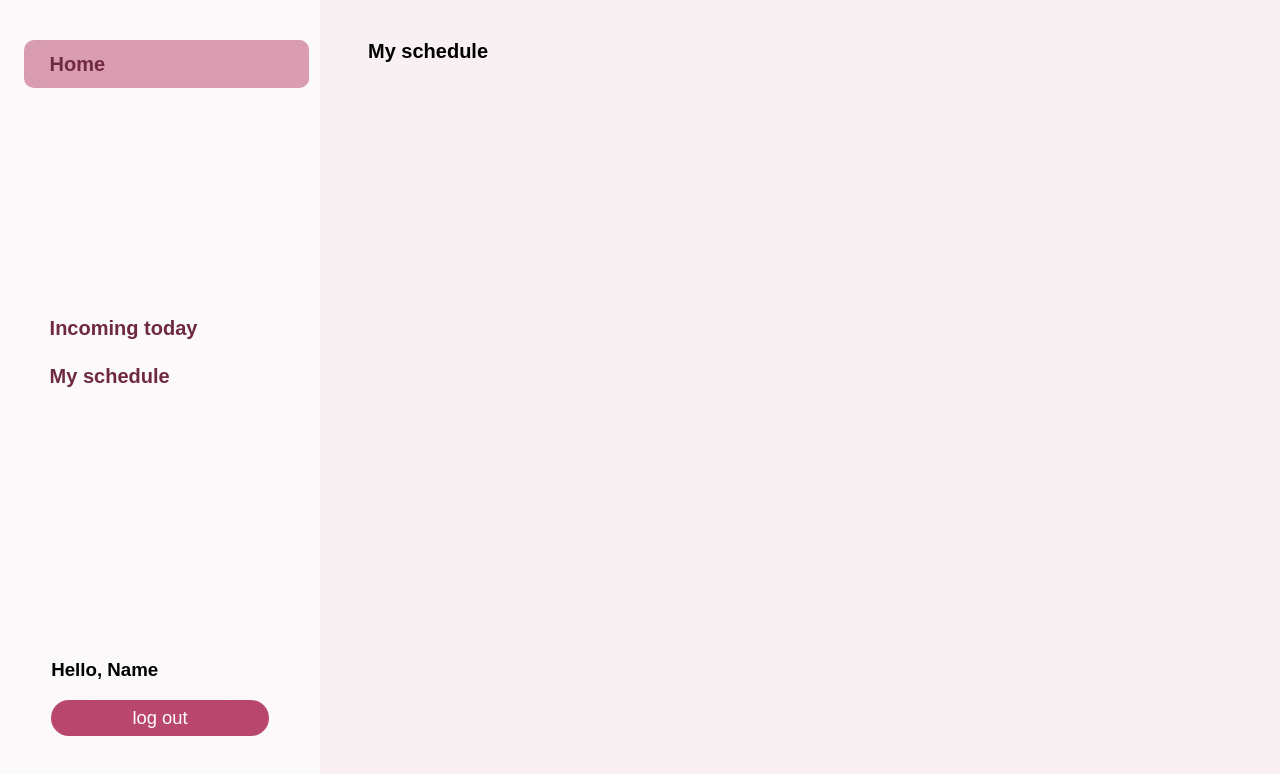
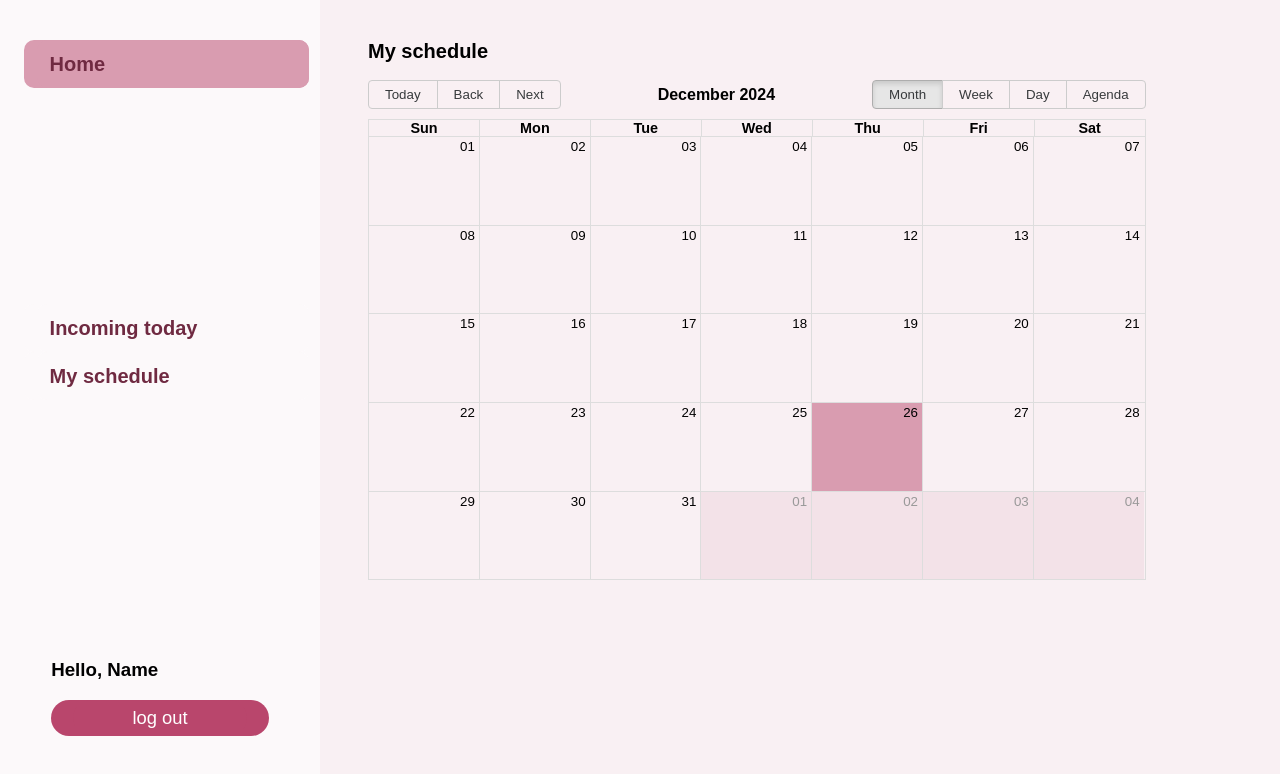
Before and after one commit to achwi00/vetclinic-front, a React (Create React App) app: page /dashboard/my-schedule in a window 1280 px wide. Shown: the top 774 px of the page. Built offline with nearby package versions, Linux system fonts and the light colour scheme.

Commit message:
[Chore] added react big calendar lib

```diff
--- a/package.json
+++ b/package.json
@@ -6,7 +6,9 @@
     "@testing-library/jest-dom": "^5.17.0",
     "@testing-library/react": "^13.4.0",
     "@testing-library/user-event": "^13.5.0",
+    "date-fns": "^4.1.0",
     "react": "^18.3.1",
+    "react-big-calendar": "^1.17.1",
     "react-dom": "^18.3.1",
     "react-router-dom": "^6.27.0",
     "react-scripts": "5.0.1",
@@ -35,6 +37,8 @@
       "last 1 firefox version",
       "last 1 safari version"
     ],
-    "proxy": ["http://localhost:8080"]
+    "proxy": [
+      "http://localhost:8080"
+    ]
   }
 }
--- a/src/App.js
+++ b/src/App.js
@@ -18,6 +18,8 @@
 import DashboardAddVaccination from "./views/vet_dashboard/DashboardAddVaccination";
 import DashboardVisitSchedules from "./views/receptionist_dashboard/DashboardVisitSchedules";
 import DashboardNewVisitForReception from "./views/receptionist_dashboard/DashboardNewVisitForReception";
+
+import 'react-big-calendar/lib/css/react-big-calendar.css';
 
 function App() {
   return (
--- a/src/styles/dashboard.css
+++ b/src/styles/dashboard.css
@@ -1,3 +1,4 @@
+
 :root{
     --main-color: #F9F0F3;
     --lively-pink: #B9466C;
@@ -8,6 +9,7 @@
     --mid-pink: #E8C1CE;
     --dreamy-pink: #F1D9E1;
 }
+
 .side-menu-holder{
     display: flex;
     align-items: center;
@@ -149,3 +151,14 @@
 .forms-longest{
     height: 62%;
 }
+.calendar-holder{
+    height: 50%;
+    width: 90%;
+}
+/*Overriden react big calendar styles*/
+.rbc-today {
+    background-color: var(--violet-pink) !important;
+}
+.rbc-off-range-bg{
+    background-color: var(--washed-out-pink) !important;
+}
--- a/src/views/vet_dashboard/DashboardMySchedule.js
+++ b/src/views/vet_dashboard/DashboardMySchedule.js
@@ -1,8 +1,15 @@
 import React, {useContext} from "react";
+import { Calendar, dateFnsLocalizer } from 'react-big-calendar'
 import '../../index.css'
 import '../../../src/styles/dashboard.css'
 import SideMenu from "../../component/SideMenu";
 import {UserContext} from "../../UserContext";
+import format from 'date-fns/format'
+import parse from 'date-fns/parse'
+import startOfWeek from 'date-fns/startOfWeek'
+import getDay from 'date-fns/getDay'
+import enUS from 'date-fns/locale/en-US'
+
 
 function DashBoardHome(){
     const {user} = useContext(UserContext);
@@ -11,6 +18,17 @@
         {label: 'Incoming today', href:'/dashboard/incoming'},
         {label: 'My schedule', href:'/dashboard/my-schedule'},
     ]
+    const locales = {
+        'en-US': enUS,
+    }
+
+    const localizer = dateFnsLocalizer({
+        format,
+        parse,
+        startOfWeek,
+        getDay,
+        locales,
+    })
 
     return(
         <div className="all-holder">
@@ -18,7 +36,14 @@
             <div className="content-holder">
                 <div className="centring-main">
                     <h2 className="site-tracker">My schedule</h2>
-
+                    <div className="calendar-holder">
+                        <Calendar
+                            localizer={localizer}
+                            startAccessor="start"
+                            endAccessor="end"
+                            style={{ height: 500 }}
+                        />
+                    </div>
                 </div>
             </div>
         </div>
```
Also changed, not shown: 1 other file (tests, documents, lock files or other folders).
